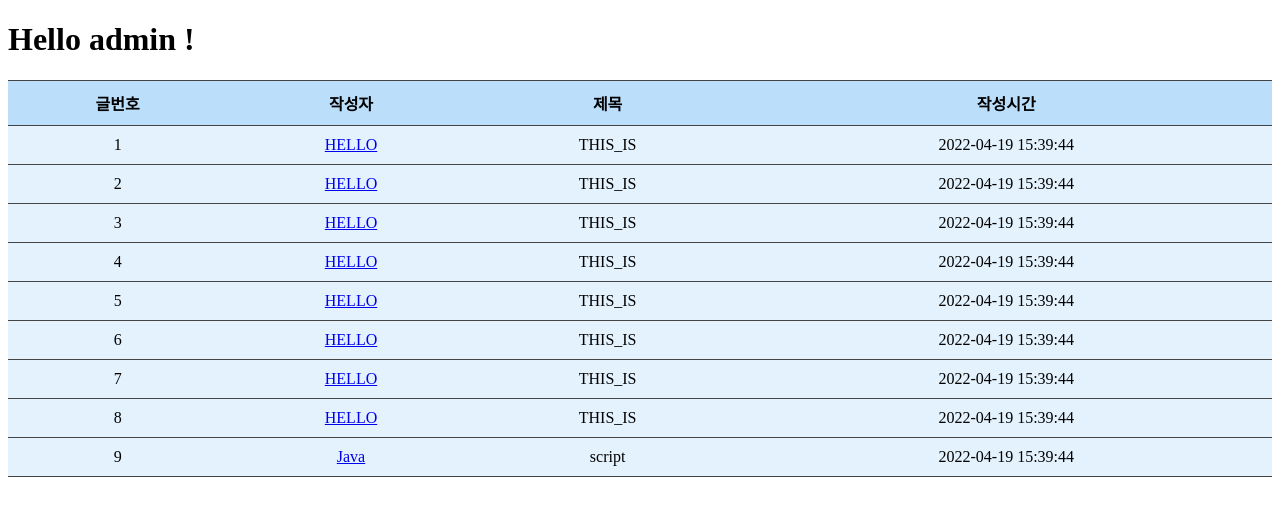
After one commit to AYS-kr/Python_Study, a Flask app: page /board in a window 1280 px wide. The commit adds this page. Shown: the top 516 px of the page. Run offline with Flask 2, Linux system fonts and the light colour scheme; a user stored in the database is signed in; data comes from the database, SQL or seed files in the repository; both versions use the stored data as it was after the commit.

Commit message:
modify login & add board

```diff
--- a/Insecure_Web/app.py
+++ b/Insecure_Web/app.py
@@ -1,10 +1,11 @@
 from datetime import timedelta
 import sys,os
+from tkinter import EXCEPTION
 from flask import Flask, render_template, redirect, url_for, request, flash, session
 import sqlite3
 
 
- # DB 연결
+ # DB  연결
 def dbcon():
     return sqlite3.connect(os.path.dirname(os.path.realpath(__file__))+'/mydb.db')
 
@@ -15,9 +16,21 @@ def create_db():
         print ("Opened database successfully")
         c = conn.cursor()
         c.execute('CREATE TABLE IF NOT EXISTS member (id varchar(50) PRIMARY KEY NOT NULL, passwd varchar(50) NOT NULL, nickname varchar(50) NOT NULL)')
-        print ("Table created successfully")
+        print ("'member' Table created successfully")
+        c.execute('CREATE TABLE IF NOT EXISTS board (num INTEGER PRIMARY KEY AUTOINCREMENT,id TEXT NOT NULL,title TEXT NOT NULL, content TEXT, reg_date DEFAULT CURRENT_TIMESTAMP NOT NULL)')
+        print ("'board' Table created successfully")
         c.execute("INSERT INTO member VALUES ( 'admin', 'admin','admin')")
         print ("Insert Admin")
+        c.execute("INSERT INTO board (id,title,content) VALUES ('HELLO','THIS_IS','TEST_CONTENT')")
+        c.execute("INSERT INTO board (id,title,content) VALUES ('HELLO','THIS_IS','TEST_CONTENT')")
+        c.execute("INSERT INTO board (id,title,content) VALUES ('HELLO','THIS_IS','TEST_CONTENT')")
+        c.execute("INSERT INTO board (id,title,content) VALUES ('HELLO','THIS_IS','TEST_CONTENT')")
+        c.execute("INSERT INTO board (id,title,content) VALUES ('HELLO','THIS_IS','TEST_CONTENT')")
+        c.execute("INSERT INTO board (id,title,content) VALUES ('HELLO','THIS_IS','TEST_CONTENT')")
+        c.execute("INSERT INTO board (id,title,content) VALUES ('HELLO','THIS_IS','TEST_CONTENT')")
+        c.execute("INSERT INTO board (id,title,content) VALUES ('HELLO','THIS_IS','TEST_CONTENT')")
+        c.execute("INSERT INTO board (id,title,content) VALUES ('Java','script','<script>alert(1);</script>')")
+        print("Insert Test data")
         conn.commit()
     except Exception as e:
         print('db error: ',e)
@@ -71,40 +84,68 @@ def select_id(id):
         db.close()
         return ret
 
+# 로그인 시 id, passsword 확인 함수
 def check_passwd(id,input_passwd):
+    print("check_passwd call")
     try:
         db = dbcon()
         c = db.cursor()
-        query = "SELECT passwd FROM member where id = '" + id + "'"
-        query = f"SELECT nickname from member WHERE id='{id}' AND passwd = '{input_passwd}';"
+        query = f"SELECT id, passwd, nickname from member WHERE id='{id}' AND passwd = '{input_passwd}';"
         c.execute(query)
+        print("execute")
+
+        rows = c.fetchall()
+        print("fetchall")
+        print("입력한 id = ",id,"입력한 password = ",input_passwd)
+        # 쿼리 결과문이 리스트로 나오기에 for문
+        for rs in rows:
+            print(id,'의 비밀번호는 ', rs[1],'입니다')
+            if id == rs[0] and input_passwd == rs[1]:
+                print("login Success")
+                return True
+            else:
+                print("login failed")
+                return False
     except Exception as e:
         print('db error [check_passwd()] : ',e)
-    else:
-        # 쿼리 결과문이 리스트로 나옴
-        if c.fetchall():
-            print("Password Correct!")
-            return True
-        else:
-            print("Password Incorrect")
+
+# 글 읽기
+def read_post(num):
+    print("read_post call")
+    try:
+        db = dbcon()
+        c = db.cursor()
+        query = f"SELECT * FROM board WHERE num = {num};"
+        c.execute(query)
+        rows = c.fetchone()
+        print("해당 글 ",rows)
+        c.close()
+        if rows == None:
             return False
+        return rows
+    except Exception as e:
+        print('db error [read_post()] : ',e)
+
 
 app = Flask(__name__)
 app.secret_key = 'this is secret key'
 # 세션 지속 시간 10분
 app.config["PERMANET_SESSION_LIFETIME"] = timedelta(minutes=10)
 
+# index page
 @app.route('/', methods=['GET'])
 def index():
     return render_template('index.html')
 
+# 로그아웃 구현
 @app.route('/logout')
 def logout():
     # logout and redirect ro index page
-    session.pop("username",None)
+    session.pop("userid",None)
+    flash("로그아웃 완료")
     return redirect(url_for('index'))
 
-
+# 로그인 후 첫 페이지
 @app.route('/homepage')
 def homepage():
     # 게시판 등 로그아웃 구현
@@ -114,6 +155,7 @@ def homepage():
     return render_template('homepage.html', userid=userid)
 
 
+# 로그인 화면
 @app.route('/login', methods=['GET','POST'])
 def login():
     if request.method == 'POST':
@@ -129,6 +171,7 @@ def login():
         return render_template('login.html')
     return render_template('login.html')
 
+# 회원가입 화면
 @app.route('/register',methods=['GET','POST'])
 def register():
     error = None
@@ -149,7 +192,54 @@ def register():
 
     return render_template('register.html', error=error)
 
+# board page
+@app.route('/board',methods=['GET'])
+def board():
+    error = None
+    # 세션으로 로그인 유저 아이디 저장
+    id = session['userid']
+    conn = dbcon()
+    cursor = conn.cursor()
+    sql = "SELECT * FROM board ORDER BY reg_date desc"
+    cursor.execute(sql)
+    data = cursor.fetchall()
+
+    data_list = []
+    # id, title, content, reg_data
+    for obj in data:
+        data_dic = {
+            'num' : obj[0],
+            'id' : obj[1],
+            'title' : obj[2],
+            'content' : obj[3],
+            'time' : obj[4]
+        }
+        data_list.append(data_dic)
+    cursor.close()
+    conn.close()
+
+    return render_template('board.html', error=error, name=id, data_list= data_list)
+
+@app.route('/board_view/<int:num>')
+def board_vew(num):
+    post = read_post(num)
+    if post == False:
+        flash("해당 글은 존재하지 않습니다!")
+        return redirect(url_for('board'))
+    data_dic = {
+        'num' : post[0],
+        'id' : post[1],
+        'title' : post[2],
+        'content' : post[3],
+        'time' : post[4]
+    }
+    print(post)
+    print(post[3])
+    print(type(post[3]))
+    return render_template('post_view.html',data = data_dic)
+
+
 if __name__ == "__main__":
-    dbcon()
+    #dbcon()
     create_db()
     app.run()
--- /dev/null
+++ b/Insecure_Web/templates/board.html
@@ -0,0 +1,58 @@
+{%with messages = get_flashed_messages()%}
+{%if messages %}
+  <script type="text/javascript">
+    alert("{{messages[-1]}}");
+  </script>
+  {%endif%}
+{%endwith%}
+<!DOCTYPE html>
+<html lang="en" xmlns:float="http://www.w3.org/1999/xhtml">
+<head>
+    <meta charset="UTF-8">
+    <title>Insecure Web - Home</title>
+    <style>
+        table {
+            width: 100%;
+            border-top: 1px solid #444444;
+            border-collapse: collapse;
+        }
+        th, td {
+            border-bottom: 1px solid #444444;
+            padding: 10px;
+            text-align: center;
+        }
+        th {
+            background-color: #bbdefb;
+        }
+        td {
+            background-color: #e3f2fd;
+        }
+</style>
+</head>
+
+<body>
+    <p>
+        <h1> Hello {{name}} ! </h1>
+    </p>
+
+    <table class="table">
+        <tr>
+            <th>글번호</th>
+            <th>작성자</th>
+            <th>제목</th>
+            <th>작성시간</th>
+        </tr>
+        {% for obj in data_list%}
+        <tbody>
+            <tr>
+                <td>{{obj.num}}</td>
+                <td><a href="/board_view/{{obj.num}}">{{obj.id}}</a></td>
+                <td>{{obj.title}}</td>
+                <td>{{obj.time}}</td>
+            </tr>
+        </tbody>
+        {% endfor %}
+    </table>
+</body>
+
+</html>
```
Also changed, not shown: Insecure_Web/templates/homepage.html (+17 -6 lines), Insecure_Web/templates/index.html (+7 -0 lines), Insecure_Web/templates/post_view.html (added, +28 -0 lines), Insecure_Web/mydb.db (added).
